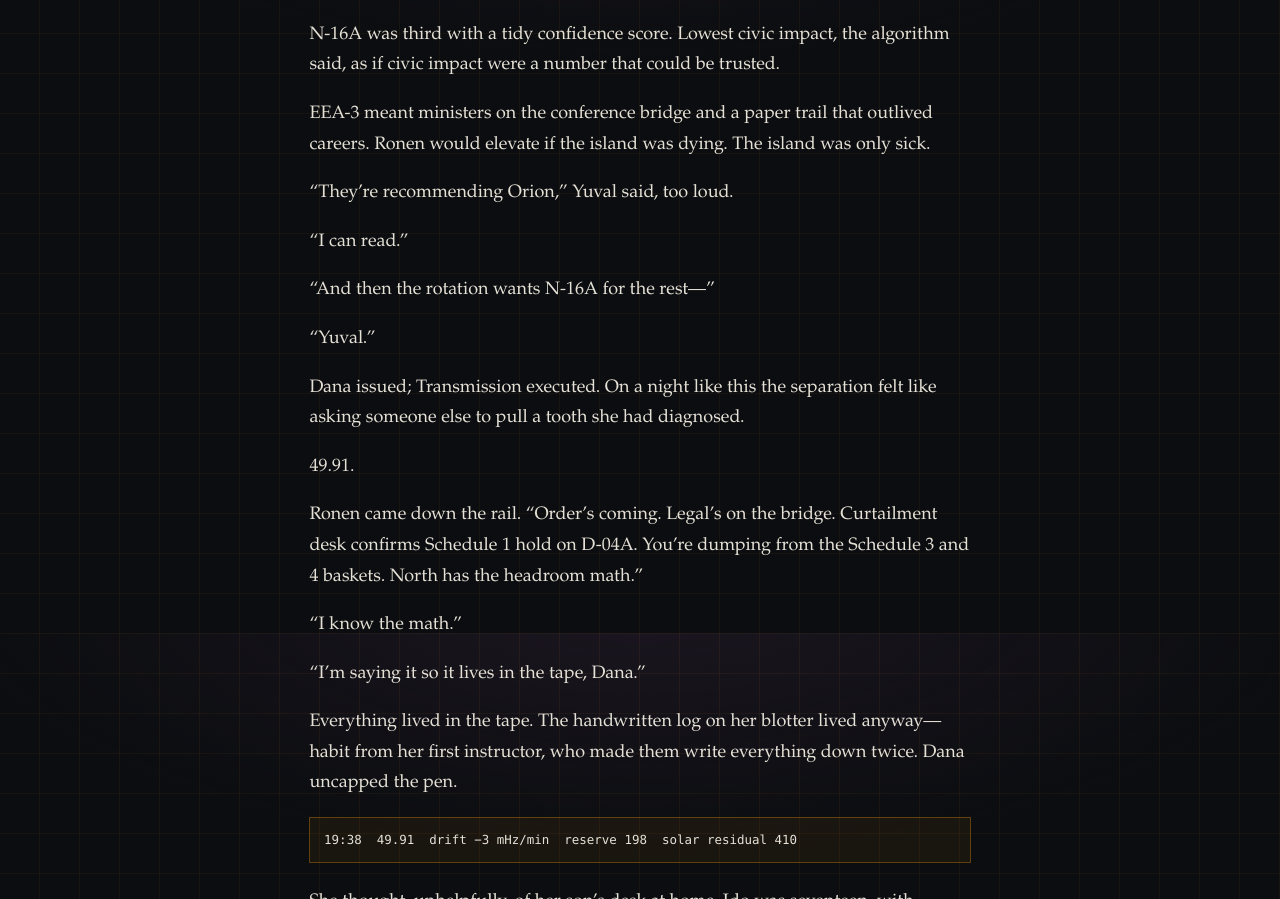
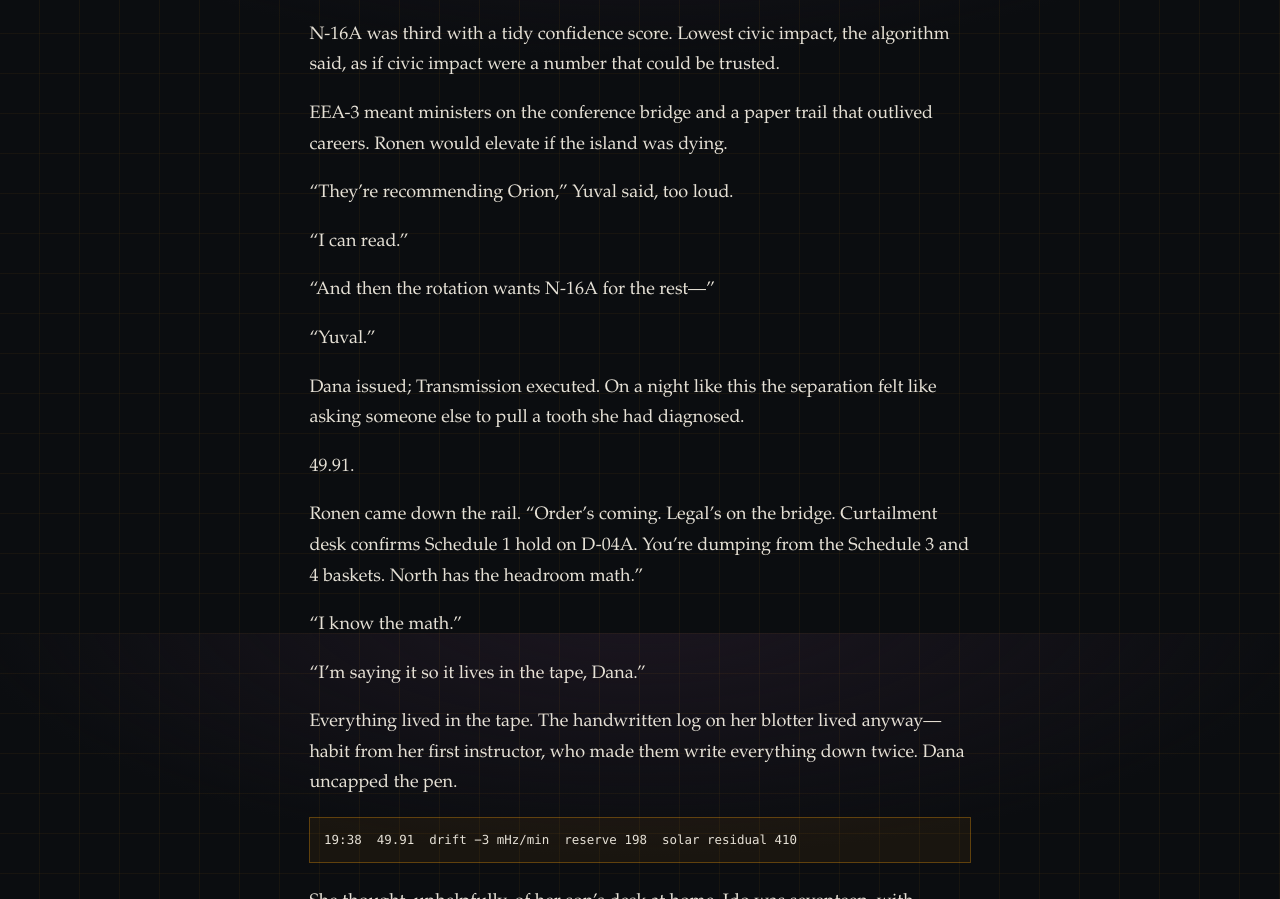
Before and after one commit to akizner/adirsofer-site, a plain HTML site: page read/index.html in a window 1280 px wide. Shown: the part 4167-5066 px from the top of the page. Drawn offline with Linux system fonts and the light colour scheme.

Commit message:
read: update Ch.1 (18z7j)

```diff
--- a/read/index.html
+++ b/read/index.html
@@ -208,7 +208,7 @@
 <p>Below that, North’s rotation table, a substation’s circuits per line, ranked by the EMS’s idea of lowest risk:</p>
 <p class="exhibit"><code><span class="nb">N-12C</span> (industrial) 42 MW → <span class="nb">N-14A</span> (commercial / booster) 61 MW → <span class="nb">N-16A</span> (municipal residential) 77 MW (estimated)</code></p>
 <p><span class="nb">N-16A</span> was third with a tidy confidence score. Lowest civic impact, the algorithm said, as if civic impact were a number that could be trusted.</p>
-<p><span class="nb">EEA-3</span> meant ministers on the conference bridge and a paper trail that outlived careers. Ronen would elevate if the island was dying. The island was only sick.</p>
+<p><span class="nb">EEA-3</span> meant ministers on the conference bridge and a paper trail that outlived careers. Ronen would elevate if the island was dying.</p>
 <p>“They’re recommending Orion,” Yuval said, too loud.</p>
 <p>“I can read.”</p>
 <p>“And then the rotation wants <span class="nb">N-16A</span> for the rest—”</p>
```
